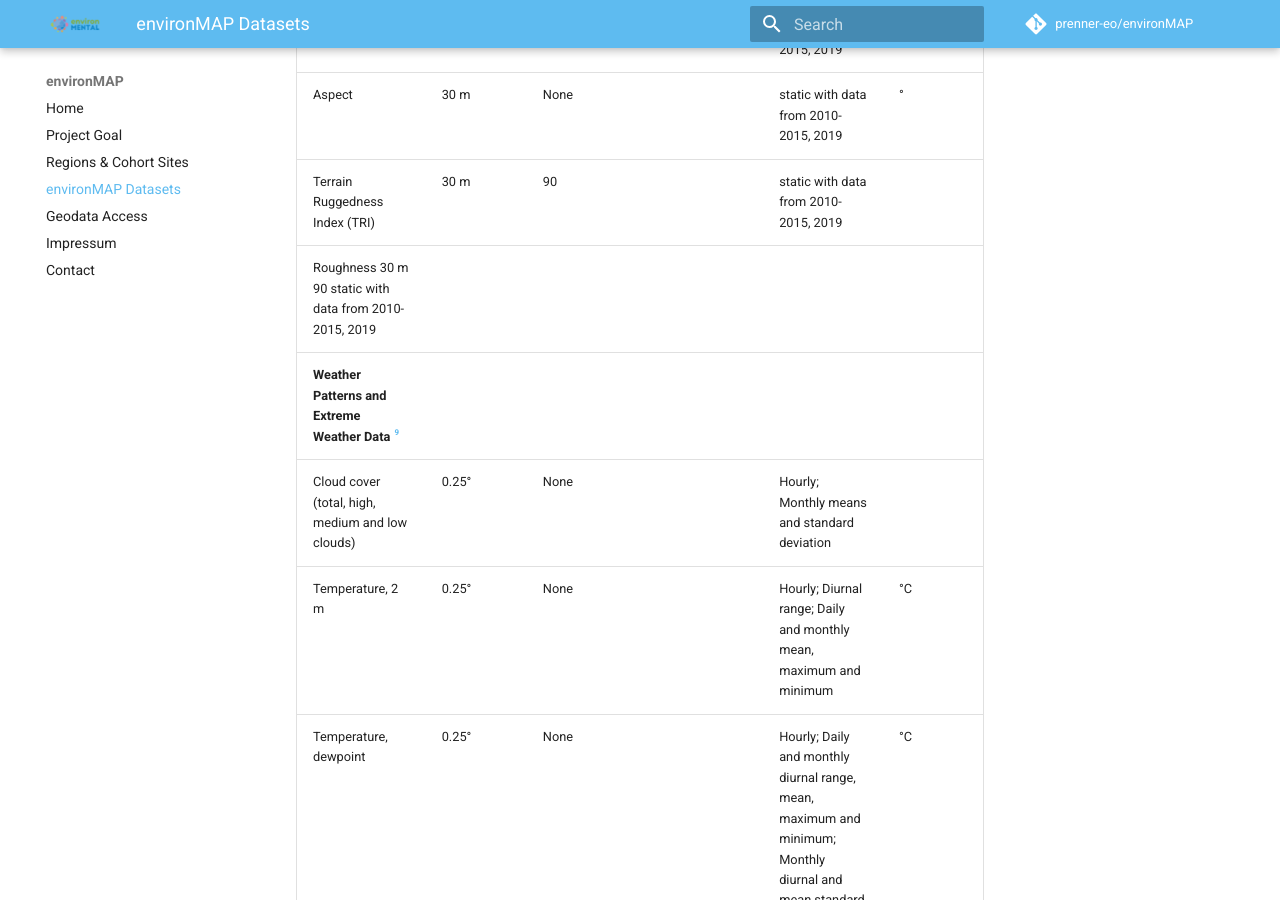
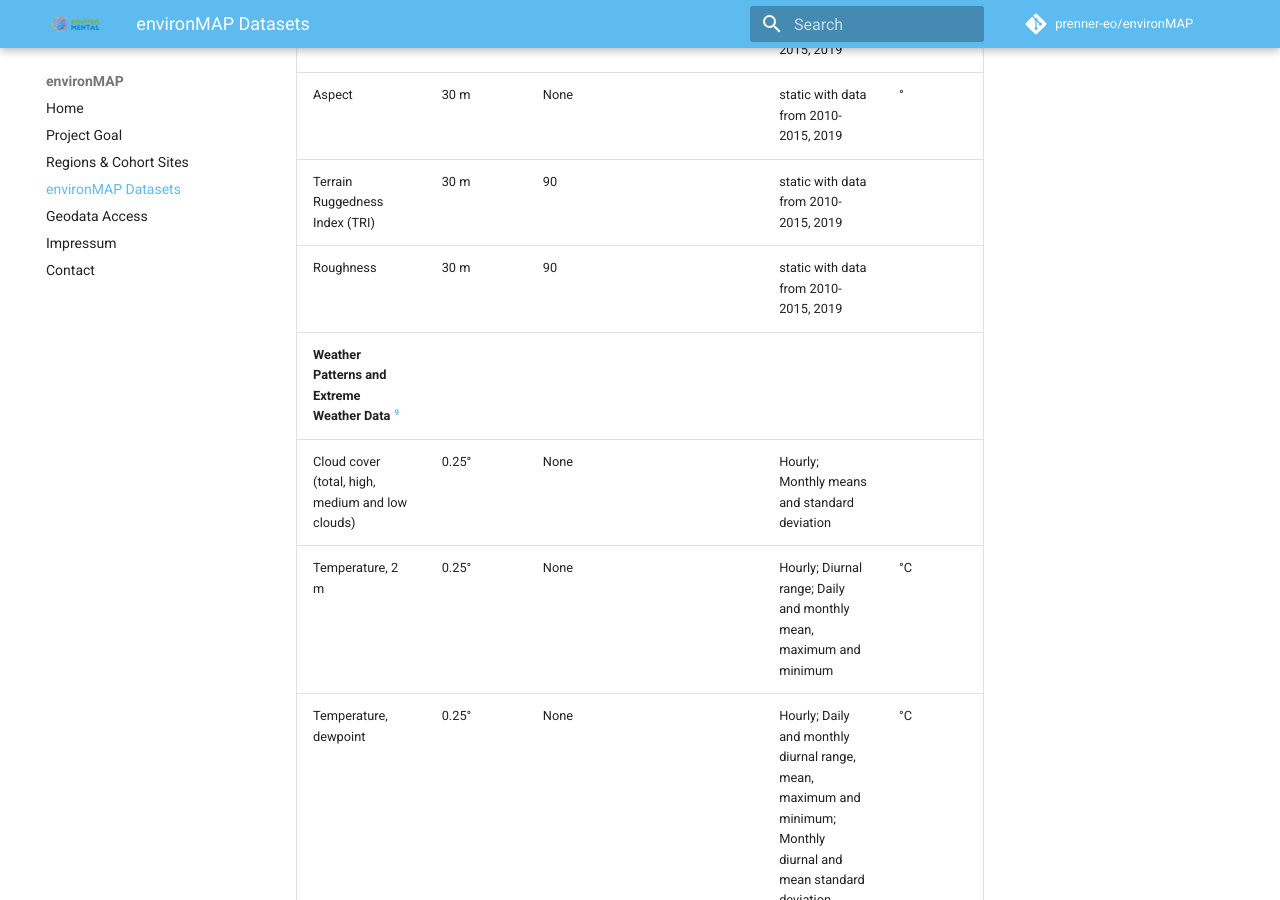
Before and after one commit to prenner-eo/environMAP, an MkDocs documentation site: the page built from docs/environMAP-datasets.md, in a window 1280 px wide and 900 px high, scrolled down 2074 px. Built offline with MkDocs 1.6.1 and Material for MkDocs 9.7.7, drawn with Linux system fonts in a browser that asks for light colours; comment, search, counter and statistics services are not loaded.

```diff
--- a/docs/environMAP-datasets.md
+++ b/docs/environMAP-datasets.md
@@ -26,7 +26,7 @@
 | Slope	 | 	30 m | 	30/300/500/1000/3000/5000/7500	| static with data from 2010-2015, 2019 | 	° |
 | Aspect | 	30 m | 		None	| static with data from 2010-2015, 2019 | 	° |
 | Terrain Ruggedness Index (TRI)	|  30 m	 | 	90	| 	static with data from 2010-2015, 2019 | |
-| Roughness		30 m	90		static with data from 2010-2015, 2019 | |
+| Roughness	|	30 m |	90	|	static with data from 2010-2015, 2019 | |
 | **Weather Patterns and Extreme Weather Data [^9]**                             |                    |                              |                                                                                                                 |        |
 | Cloud cover (total, high, medium and low clouds)                               | 0.25°              | None                         | Hourly; Monthly means and standard deviation                                                                    |        |
 | Temperature, 2 m                                                               | 0.25°              | None                         | Hourly; Diurnal range; Daily and monthly mean, maximum and minimum                                              | °C     |
```
